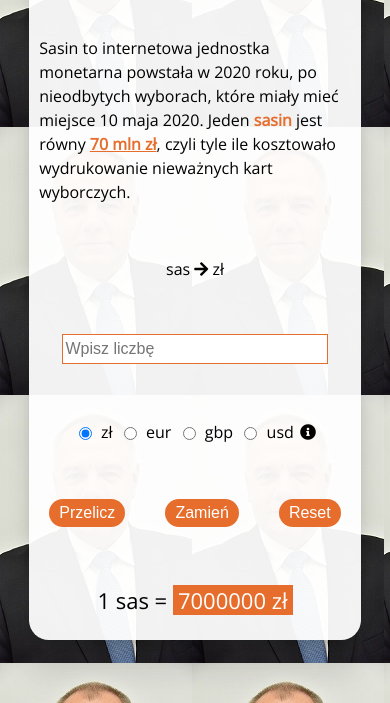
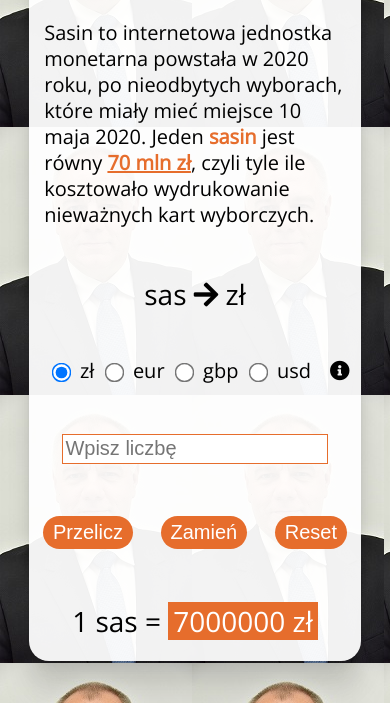
Before and after one commit to filiplizon/Sasinomierz, a plain HTML site: page index.html in a window 390 px wide. Shown: the part 141-844 px from the top of the page. Drawn offline with nearby package versions, Linux system fonts and the light colour scheme.

Commit message:
style: style for mobile devices

```diff
--- a/index.html
+++ b/index.html
@@ -23,7 +23,7 @@
             nieważnych kart wyborczych.</h2>
         <p class="sasinometer__change-type"><span class="sasinometer__change-1">sas</span> <i
                 class="fas fa-arrow-right"></i> <span class="sasinometer__change-2">zł</span></p>
-        <input type="text" class="sasinometer__input" id="number" placeholder="Wpisz liczbę" aria-label="Wpisz liczbę">
+
 
         <div class="sasinometer__radio-container">
             <input type="radio" class="sasinometer__radio" checked>zł</input>
@@ -32,6 +32,7 @@
             <input type="radio" class="sasinometer__radio">usd</input>
             <i class="fas fa-info-circle"></i>
         </div>
+        <input type="text" class="sasinometer__input" id="number" placeholder="Wpisz liczbę" aria-label="Wpisz liczbę">
         <div class="sasinometer__btn-container">
             <button class="sasinometer__btn">Przelicz</button>
             <button class="sasinometer__btn">Zamień</button>
--- a/scss/helpers/_variables.scss
+++ b/scss/helpers/_variables.scss
@@ -14,7 +14,7 @@ $normal: 400;
 $light: 300;
 
 $font-size-xs: 1.6rem;
-$font-size-s: 2.2rem;
+$font-size-s: 2rem;
 $font-size-m: 2.8rem;
 $font-size-l: 4rem;
 $font-size-xl: 5.4rem;
--- a/scss/layout/_main-page.scss
+++ b/scss/layout/_main-page.scss
@@ -21,9 +21,17 @@ body {
     -o-border-radius: 20px;
     box-shadow: 0 2px 2px rgba(0, 0, 0, 0.01), 0 4px 4px rgba(0, 0, 0, 0.02), 0 8px 8px rgba(0, 0, 0, 0.03), 0 18px 18px rgba(0, 0, 0, 0.04), 0 28px 28px rgba(0, 0, 0, 0.05), 0 38px 38px rgba(0, 0, 0, 0.06);
 
+    @include screen(mobile) {
+        height: 90vh;
+    }
+
     &__title {
         font-size: $font-size-m;
         font-weight: $light;
+
+        @include screen(mobile) {
+            font-size: $font-size-l;
+        }
 
         &--color {
             color: $color-primary;
@@ -34,8 +42,13 @@ body {
     &__description {
         padding: 0 10px;
         font-size: $font-size-xs;
-        // font-weight: $light;
         line-height: 1.5;
+
+        @include screen(mobile) {
+            font-size: $font-size-s;
+            padding: 0 15px;
+            line-height: 1.3;
+        }
 
         &--color {
             color: $color-primary;
@@ -51,6 +64,10 @@ body {
 
     &__change-type {
         font-size: $font-size-xs;
+
+        @include screen(mobile) {
+            font-size: $font-size-m;
+        }
     }
 
     &__input {
@@ -60,10 +77,23 @@ body {
         border: 1px solid $color-primary;
         font-size: $font-size-xs;
         font-weight: $light;
+
+        @include screen(mobile) {
+            font-size: $font-size-s;
+        }
     }
 
     &__radio {
-        vertical-align: middle;
+
+        // vertical-align: middle;
+        @include screen(mobile) {
+            transform: scale(1.5);
+            -webkit-transform: scale(1.5);
+            -moz-transform: scale(1.5);
+            -ms-transform: scale(1.5);
+            -o-transform: scale(1.5);
+        }
+
 
         &-container {
             font-size: $font-size-xs;
@@ -72,11 +102,18 @@ body {
             display: flex;
             align-items: center;
             justify-content: space-around;
+
+            @include screen(mobile) {
+                font-size: $font-size-s;
+                width: 90%;
+            }
         }
     }
 
     &__result {
         font-size: $font-size-s;
+
+        font-size: $font-size-m;
 
         &--color {
             padding: 0 5px;
@@ -96,6 +133,10 @@ body {
         transition: background-color .3s ease;
         cursor: pointer;
 
+        @include screen(mobile) {
+            font-size: $font-size-s;
+        }
+
         &:hover {
             background-color: darken($color-primary, 40%);
         }
@@ -107,3 +148,14 @@ body {
         }
     }
 }
+
+.fa-info-circle {
+    position: relative;
+    left: 20px;
+    font-size: $font-size-xs;
+
+    @include screen(mobile) {
+        font-size: $font-size-s;
+        left: 10px;
+    }
+}
```
Also changed, not shown: css/main.min.css, 1 other file.
